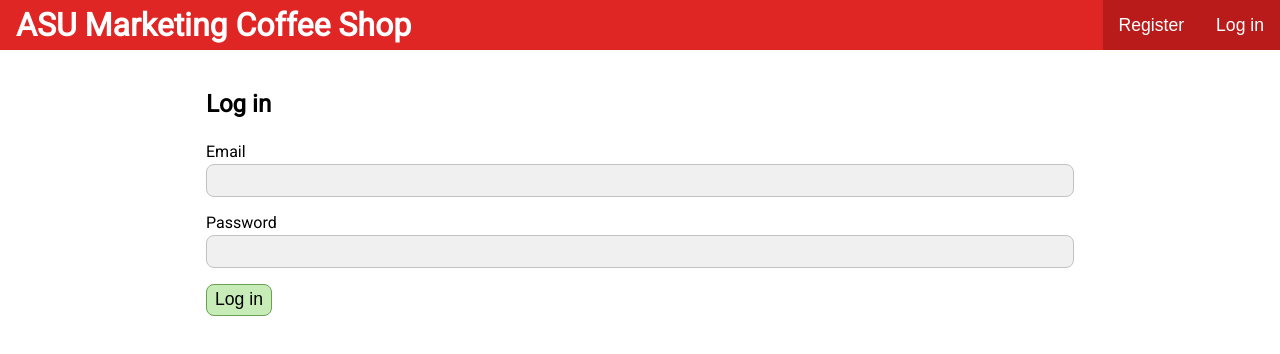
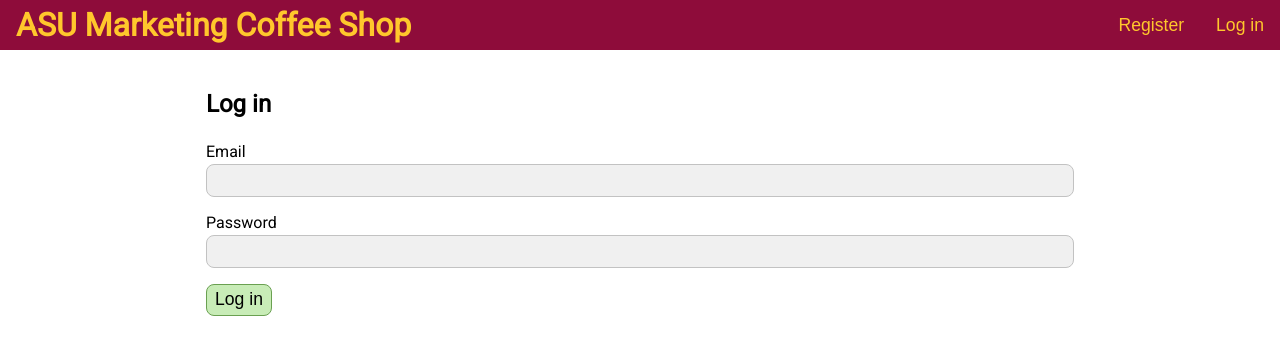
Before and after one commit to jared-peterson50/cpma_front, a React (Create React App) app: page /scoreboard in a window 1280 px wide. Shown: the top 354 px of the page. Built offline with nearby package versions, Linux system fonts and the light colour scheme; no server answers.

Commit message:
add ASU colors

```diff
--- a/src/style.css
+++ b/src/style.css
@@ -62,12 +62,12 @@
   display: flex;
   justify-content: space-between;
   align-items: center;
-  background-color: #e02525;
+  background-color: #8E0C3A;
 }
 #header .title {
   margin: 0;
   padding: 0 1rem;
-  color: #ffffff;
+  color: #FFC72C;
 }
 #header .auth-options {
   height: 100%;
@@ -75,12 +75,12 @@
 }
 #header .auth-options button {
   padding: 0 1rem;
-  background-color: #b91b1b;
-  color: #ffffff;
+  background-color: #8E0C3A;
+  color: #FFC72C;
   font-size: 1.1rem;
 }
 #header .auth-options button:hover {
-  background-color: #be3a3a;
+  background-color:#a00d40;
 }
 
 /* form */
```
